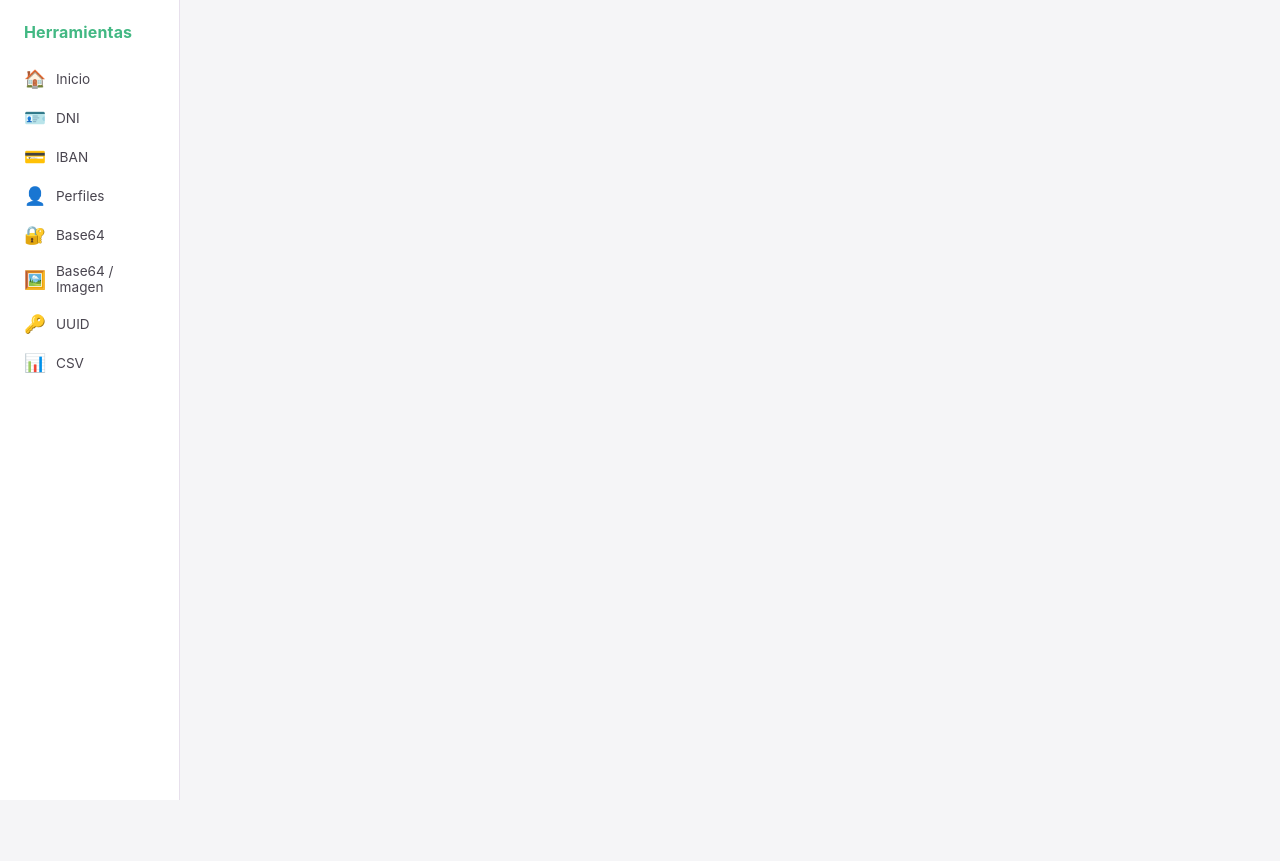
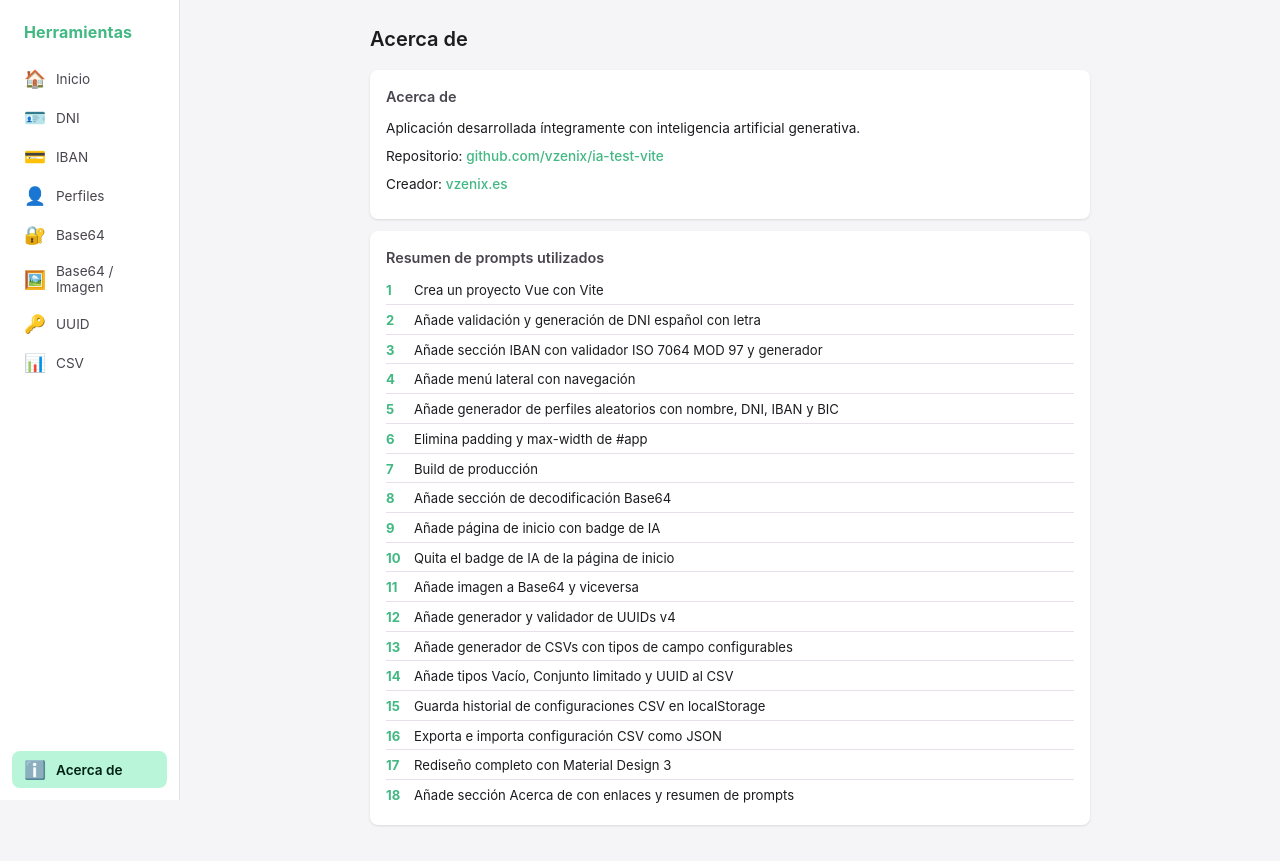
Before and after one commit to vzenix/ia-test-vite, a Vue app: page /acerca-de in a window 1280 px wide. Before the commit the page ends 800 px from the top, so only its background shows below. Built offline with nearby package versions, Linux system fonts and the light colour scheme.

Commit message:
Nueva sección "Acerca de"

```diff
--- a/src/App.vue
+++ b/src/App.vue
@@ -13,6 +13,10 @@ const navItems = [
   { path: '/base642img', label: 'Base64 / Imagen', icon: '🖼️' },
   { path: '/uuid', label: 'UUID', icon: '🔑' },
   { path: '/csv', label: 'CSV', icon: '📊' }
+]
+
+const bottomItems = [
+  { path: '/acerca-de', label: 'Acerca de', icon: 'ℹ️' }
 ]
 </script>
 
@@ -31,6 +35,18 @@ const navItems = [
           <span class="nav-label">{{ item.label }}</span>
         </button>
       </nav>
+      <div class="spacer"></div>
+      <nav class="nav">
+        <button
+          v-for="item in bottomItems"
+          :key="item.path"
+          @click="router.push(item.path)"
+          :class="['nav-btn', { active: route.path === item.path }]"
+        >
+          <span class="nav-icon">{{ item.icon }}</span>
+          <span class="nav-label">{{ item.label }}</span>
+        </button>
+      </nav>
     </aside>
     <main class="main">
       <div class="container">
@@ -41,6 +57,7 @@ const navItems = [
         <h1 v-else-if="route.path === '/base642img'">Base64 / Imagen</h1>
         <h1 v-else-if="route.path === '/uuid'">UUID</h1>
         <h1 v-else-if="route.path === '/csv'">Generador de CSVs</h1>
+        <h1 v-else-if="route.path === '/acerca-de'">Acerca de</h1>
         <router-view />
       </div>
     </main>
@@ -78,6 +95,10 @@ const navItems = [
   display: flex;
   flex-direction: column;
   gap: 2px;
+}
+
+.spacer {
+  flex: 1;
 }
 
 .nav-btn {
--- /dev/null
+++ b/src/pages/AboutPage.vue
@@ -0,0 +1,62 @@
+<script setup>
+const prompts = [
+  'Crea un proyecto Vue con Vite',
+  'Añade validación y generación de DNI español con letra',
+  'Añade sección IBAN con validador ISO 7064 MOD 97 y generador',
+  'Añade menú lateral con navegación',
+  'Añade generador de perfiles aleatorios con nombre, DNI, IBAN y BIC',
+  'Elimina padding y max-width de #app',
+  'Build de producción',
+  'Añade sección de decodificación Base64',
+  'Añade página de inicio con badge de IA',
+  'Quita el badge de IA de la página de inicio',
+  'Añade imagen a Base64 y viceversa',
+  'Añade generador y validador de UUIDs v4',
+  'Añade generador de CSVs con tipos de campo configurables',
+  'Añade tipos Vacío, Conjunto limitado y UUID al CSV',
+  'Guarda historial de configuraciones CSV en localStorage',
+  'Exporta e importa configuración CSV como JSON',
+  'Rediseño completo con Material Design 3',
+  'Añade sección Acerca de con enlaces y resumen de prompts'
+]
+</script>
+
+<template>
+  <div>
+    <div class="card">
+      <h2>Acerca de</h2>
+      <p class="p">Aplicación desarrollada íntegramente con inteligencia artificial generativa.</p>
+      <p class="p">
+        Repositorio:
+        <a href="https://github.com/vzenix/ia-test-vite" target="_blank" rel="noopener">github.com/vzenix/ia-test-vite</a>
+      </p>
+      <p class="p">
+        Creador:
+        <a href="https://vzenix.es" target="_blank" rel="noopener">vzenix.es</a>
+      </p>
+    </div>
+
+    <div class="card">
+      <h2>Resumen de prompts utilizados</h2>
+      <div class="prompt-list">
+        <div v-for="(p, i) in prompts" :key="i" class="prompt-item">
+          <span class="prompt-num">{{ i + 1 }}</span>
+          <span class="prompt-text">{{ p }}</span>
+        </div>
+      </div>
+    </div>
+  </div>
+</template>
+
+<style scoped>
+.card { background: var(--md-surface); padding: 16px; border-radius: var(--md-radius-sm); box-shadow: var(--md-elevation-1); margin-bottom: 12px; }
+h2 { font-size: 0.9rem; margin-bottom: 10px; color: var(--md-on-surface-variant); }
+.p { font-size: 0.85rem; margin-bottom: 8px; line-height: 1.5; }
+.p a { color: var(--md-primary); text-decoration: none; font-weight: 500; }
+.p a:hover { text-decoration: underline; }
+.prompt-list { display: flex; flex-direction: column; gap: 3px; }
+.prompt-item { display: flex; gap: 8px; font-size: 0.82rem; padding: 3px 0; border-bottom: 1px solid var(--md-outline-variant); }
+.prompt-item:last-child { border-bottom: none; }
+.prompt-num { color: var(--md-primary); font-weight: 700; min-width: 20px; }
+.prompt-text { color: var(--md-on-surface); }
+</style>
--- a/src/router/index.js
+++ b/src/router/index.js
@@ -7,6 +7,7 @@ import Base64Page from '../pages/Base64Page.vue'
 import ImagenPage from '../pages/ImagenPage.vue'
 import UuidPage from '../pages/UuidPage.vue'
 import CsvPage from '../pages/CsvPage.vue'
+import AboutPage from '../pages/AboutPage.vue'
 
 const routes = [
   { path: '/', component: HomePage },
@@ -16,7 +17,8 @@ const routes = [
   { path: '/base64', component: Base64Page },
   { path: '/base642img', component: ImagenPage },
   { path: '/uuid', component: UuidPage },
-  { path: '/csv', component: CsvPage }
+  { path: '/csv', component: CsvPage },
+  { path: '/acerca-de', component: AboutPage }
 ]
 
 const router = createRouter({
```
